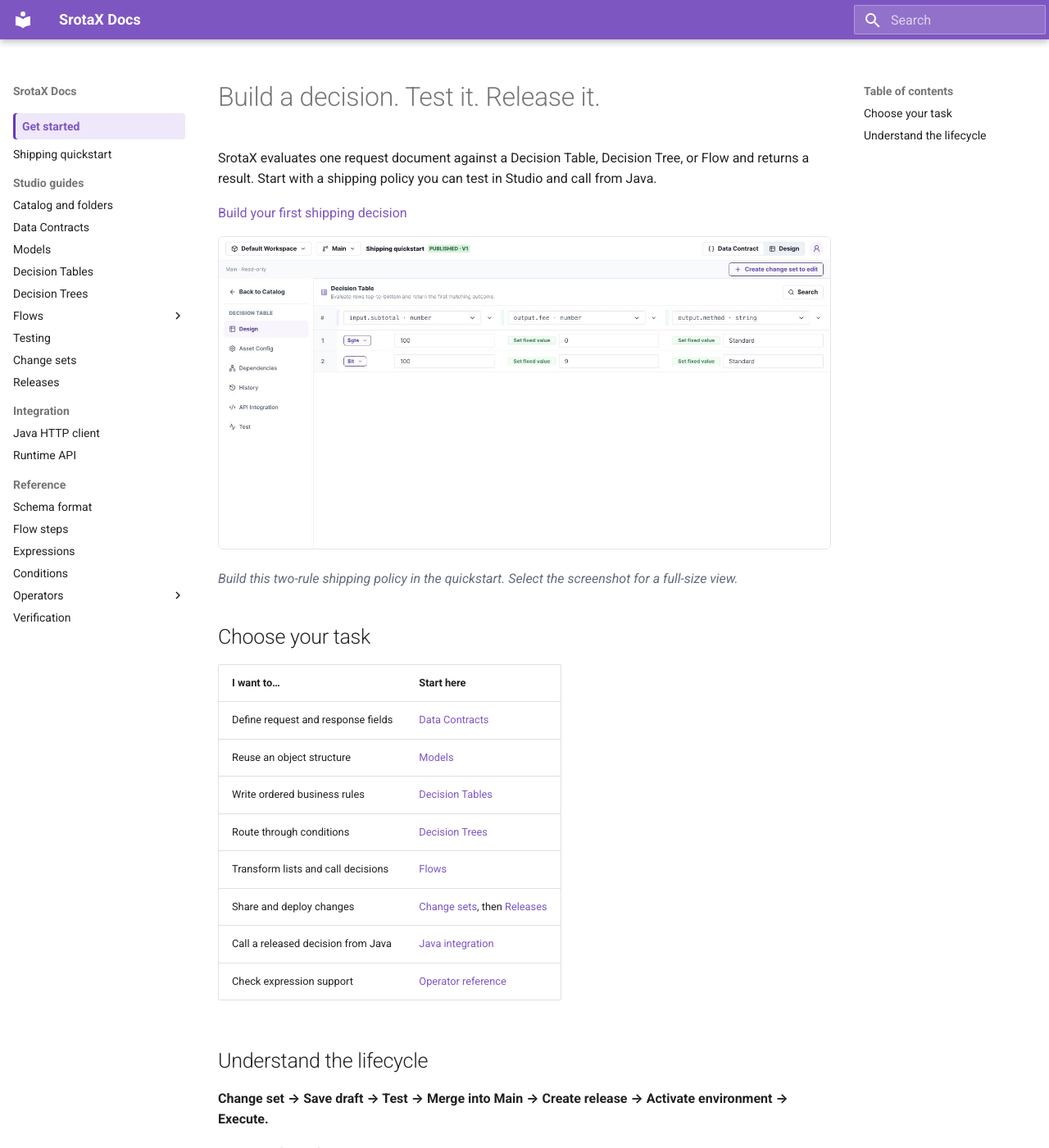
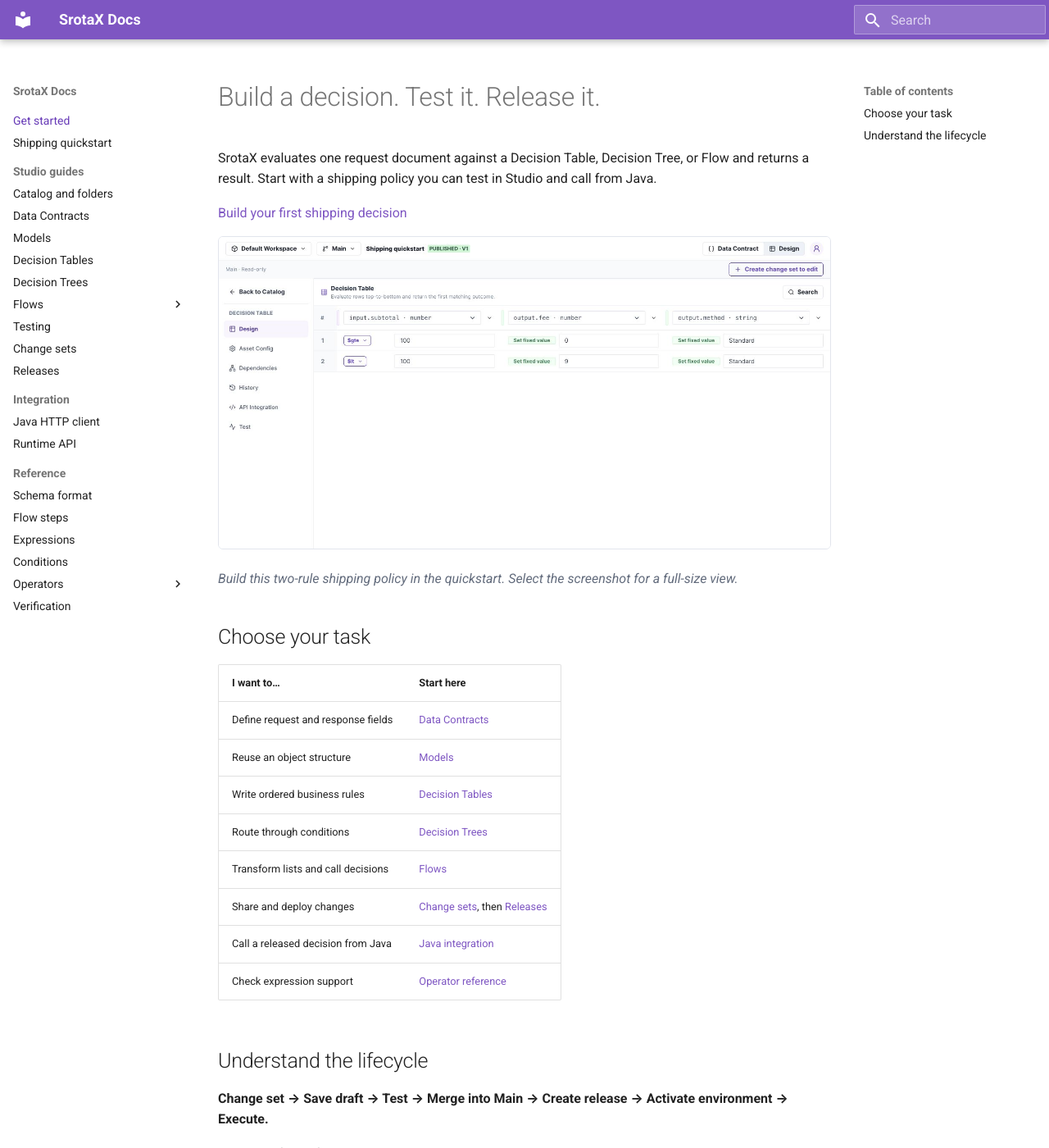
Before and after one commit to aredlavenkat/srotaX-docs, an MkDocs documentation site: the page built from docs/index.md, in a window 1280 px wide and 1400 px high. Shown: the whole window at 82% size. Built offline with MkDocs 1.6.1 and Material for MkDocs 9.7.7, drawn with Linux system fonts in a browser that asks for light colours.

Commit message:
Simplify active sidebar link styling

```diff
--- a/docs/stylesheets/guides.css
+++ b/docs/stylesheets/guides.css
@@ -5,11 +5,8 @@
 
 /* Keep the current page easy to locate in a long reference tree. */
 .md-nav--primary .md-nav__link--active {
-  background: #eee8fa;
-  border-radius: 4px;
-  box-shadow: inset 3px 0 #673ab7;
-  padding: .35rem .55rem;
-  font-weight: 700;
+  color: #673ab7;
+  font-weight: 500;
 }
 @media (min-width: 60em) {
   .md-search__form { background-color: rgba(255,255,255,.16); border: 1px solid rgba(255,255,255,.3); }
```
